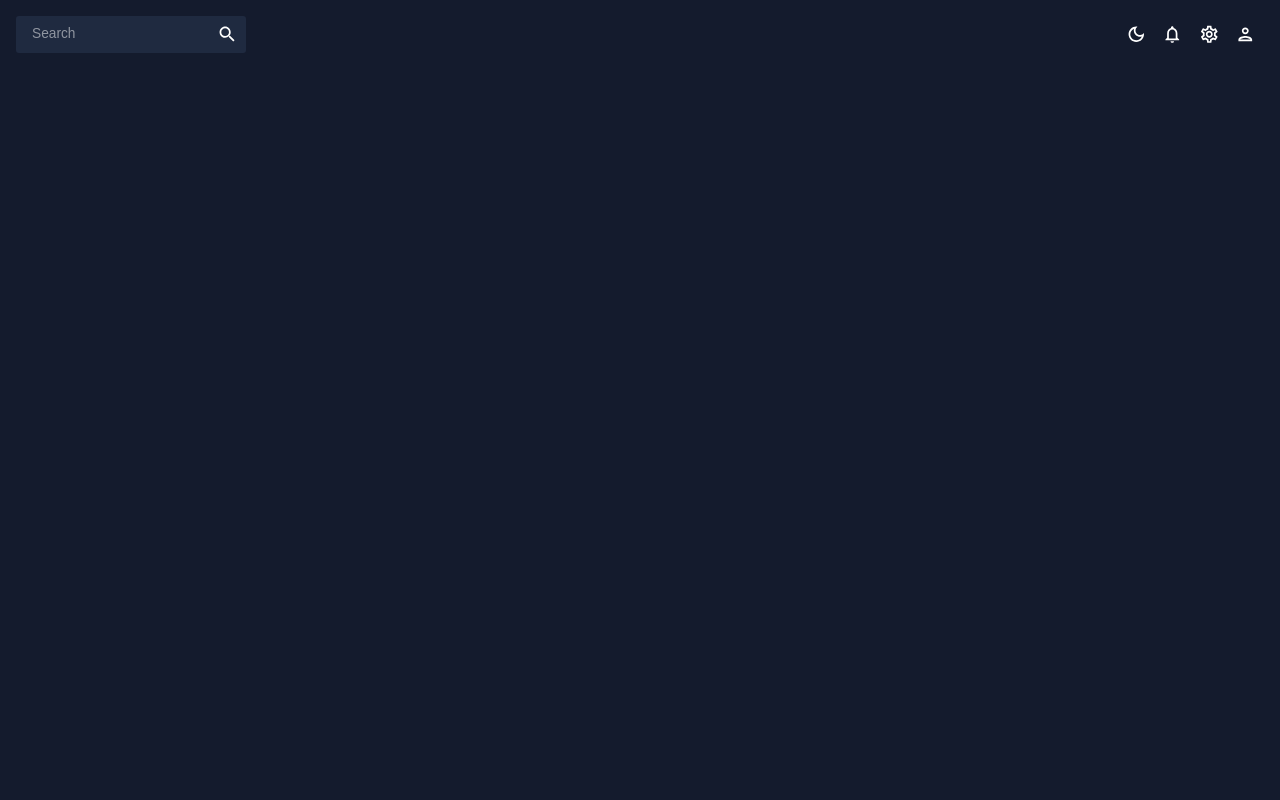
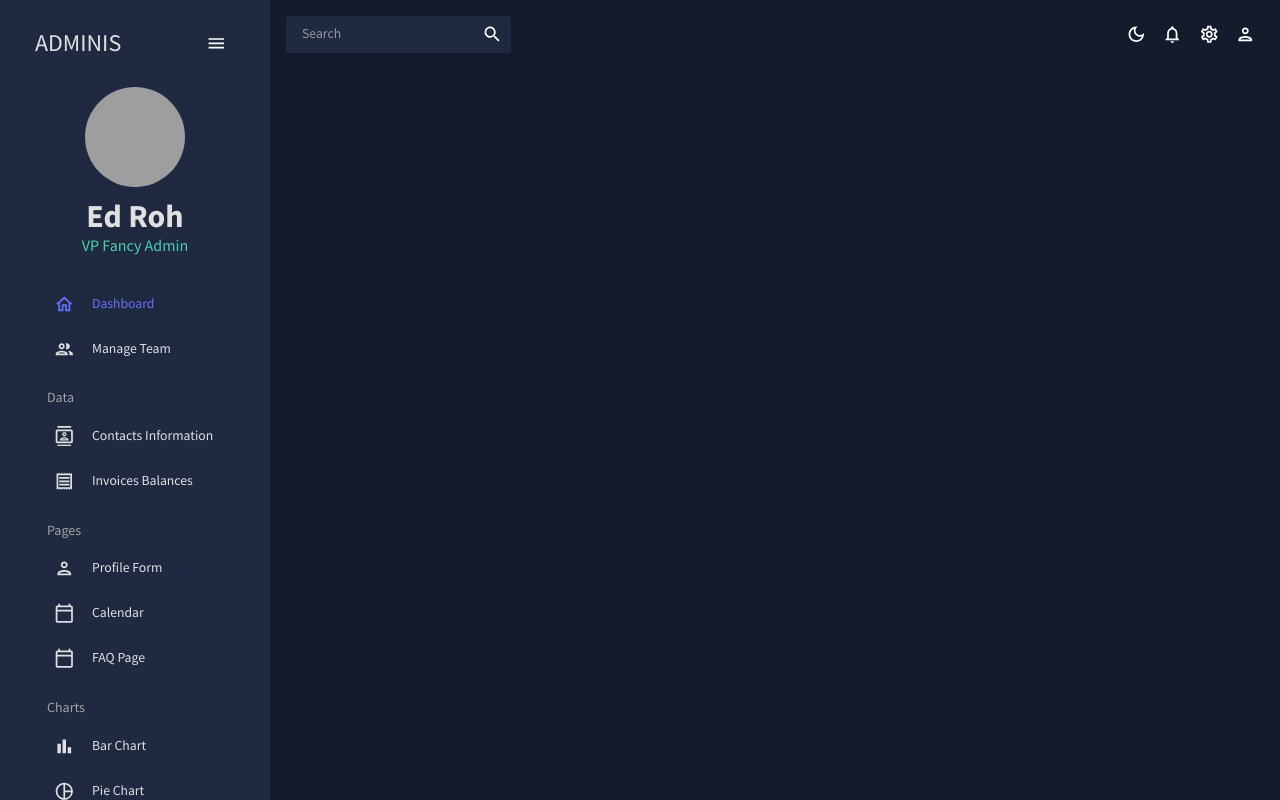
Before and after one commit to Abhishek-Shukla-github/Data-gauge, a React (Vite) app: page / in a window 1280 px wide. Built offline with nearby package versions, Linux system fonts and the light colour scheme; grey boxes are pictures that could not be loaded.

Commit message:
Add Sidebar

```diff
--- a/src/App.jsx
+++ b/src/App.jsx
@@ -1,7 +1,21 @@
 // import { useState } from 'react'
 import { ColorModeContext, useMode } from "./theme";
 import { CssBaseline, ThemeProvider } from "@mui/material";
+import { Routes, Route } from "react-router-dom";
 import Topbar from "./scenes/global/Topbar";
+import Sidebar from "./scenes/global/Sidebar";
+// import Dashboard from "./scenes/dashboard";
+// import Team from "./scenes/team";
+// import Invoices from "./scenes/invoices";
+// import Contacts from "./scenes/contacts";
+// import Bar from "./scenes/bar";
+// import Form from "./scenes/form";
+// import Line from "./scenes/line";
+// import Pie from "./scenes/pie";
+// import FAQ from "./scenes/faq";
+// import Geography from "./scenes/geography";
+// import Calendar from "./scenes/calendar/calendar";
+
 
 function App() {
   const [theme, colorMode] = useMode();
@@ -10,8 +24,22 @@
       <ThemeProvider theme={theme}>
         <CssBaseline />
         <div className='app'>
+          <Sidebar />
           <main className="content">
             <Topbar />
+            {/* <Routes>
+              <Route path="/" element={<Dashboard />} />
+              <Route path="/team" element={<Team />} />
+              <Route path="/contacts" element={<Contacts />} />
+              <Route path="/invoices" element={<Invoices />} />
+              <Route path="/form" element={<Form />} />
+              <Route path="/bar" element={<Bar />} />
+              <Route path="/pie" element={<Pie />} />
+              <Route path="/line" element={<Line />} />
+              <Route path="/faq" element={<FAQ />} />
+              <Route path="/calendar" element={<Calendar />} />
+              <Route path="/geography" element={<Geography />} />
+            </Routes> */}
           </main>
         </div>
         </ThemeProvider>
--- a/src/main.jsx
+++ b/src/main.jsx
@@ -1,7 +1,7 @@
 import React from 'react'
 import ReactDOM from 'react-dom/client'
 import App from './App.jsx'
-// import './index.css'
+import './index.css'
 import { BrowserRouter } from 'react-router-dom'
 
 
--- a/src/scenes/global/Sidebar.jsx
+++ b/src/scenes/global/Sidebar.jsx
@@ -1,9 +1,231 @@
-// import React from 'react'
+import { useState } from "react";
+import { ProSidebar, Menu, MenuItem } from "react-pro-sidebar";
+import { Box, IconButton, Typography, useTheme } from "@mui/material";
+import { Link } from "react-router-dom";
+import "react-pro-sidebar/dist/css/styles.css";
+import { tokens } from "../../theme";
+import HomeOutlinedIcon from "@mui/icons-material/HomeOutlined";
+import PeopleOutlinedIcon from "@mui/icons-material/PeopleOutlined";
+import ContactsOutlinedIcon from "@mui/icons-material/ContactsOutlined";
+import ReceiptOutlinedIcon from "@mui/icons-material/ReceiptOutlined";
+import PersonOutlinedIcon from "@mui/icons-material/PersonOutlined";
+import CalendarTodayOutlinedIcon from "@mui/icons-material/CalendarTodayOutlined";
+import HelpOutlineOutlinedIcon from "@mui/icons-material/HelpOutlineOutlined";
+import BarChartOutlinedIcon from "@mui/icons-material/BarChartOutlined";
+import PieChartOutlineOutlinedIcon from "@mui/icons-material/PieChartOutlineOutlined";
+import TimelineOutlinedIcon from "@mui/icons-material/TimelineOutlined";
+import MenuOutlinedIcon from "@mui/icons-material/MenuOutlined";
+import MapOutlinedIcon from "@mui/icons-material/MapOutlined";
+
+const Item = ({ title, to, icon, selected, setSelected }) => {
+  const theme = useTheme();
+  const colors = tokens(theme.palette.mode);
+  return (
+    <MenuItem
+      active={selected === title}
+      style={{
+        color: colors.grey[100],
+      }}
+      onClick={() => setSelected(title)}
+      icon={icon}
+    >
+      <Typography>{title}</Typography>
+      <Link to={to} />
+    </MenuItem>
+  );
+};
 
 const Sidebar = () => {
+  const theme = useTheme();
+  const colors = tokens(theme.palette.mode);
+  const [isCollapsed, setIsCollapsed] = useState(false);
+  const [selected, setSelected] = useState("Dashboard");
+
+  const SidebarData = [
+    {
+      title: "Dashboard",
+      to: "/",
+      icon: <HomeOutlinedIcon />,
+      selected: selected,
+      setSelected: setSelected,
+    },
+    {
+      title: "Manage Team",
+      to: "/team",
+      icon: <PeopleOutlinedIcon />,
+      selected: selected,
+      setSelected: setSelected,
+    },
+    {
+      title: "Contacts Information",
+      to: "/contacts",
+      icon: <ContactsOutlinedIcon />,
+      selected: selected,
+      setSelected: setSelected,
+    },
+    {
+      title: "Invoices Balances",
+      to: "/invoices",
+      icon: <ReceiptOutlinedIcon />,
+      selected: selected,
+      setSelected: setSelected,
+    },
+    {
+      title: "Profile Form",
+      to: "/form",
+      icon: <PersonOutlinedIcon />,
+      selected: selected,
+      setSelected: setSelected,
+    },
+    {
+      title: "Calendar",
+      to: "/calendar",
+      icon: <CalendarTodayOutlinedIcon />,
+      selected: selected,
+      setSelected: setSelected,
+    },
+    {
+      title: "FAQ Page",
+      to: "/faq",
+      icon: <CalendarTodayOutlinedIcon />,
+      selected: selected,
+      setSelected: setSelected,
+    },
+    {
+      title: "Bar Chart",
+      to: "/bar",
+      icon: <BarChartOutlinedIcon />,
+      selected: selected,
+      setSelected: setSelected,
+    },
+    {
+      title: "Pie Chart",
+      to: "/pie",
+      icon: <PieChartOutlineOutlinedIcon />,
+      selected: selected,
+      setSelected: setSelected,
+    },
+    {
+      title: "Line Chart",
+      to: "/line",
+      icon: <TimelineOutlinedIcon />,
+      selected: selected,
+      setSelected: setSelected,
+    },
+    {
+      title: "Geography Chart",
+      to: "/geography",
+      icon: <MapOutlinedIcon />,
+      selected: selected,
+      setSelected: setSelected,
+    },
+  ];
+
   return (
-    <div>Sidebar</div>
-  )
-}
+    <Box
+      sx={{
+        "& .pro-sidebar-inner": {
+          background: `${colors.primary[400]} !important`,
+        },
+        "& .pro-icon-wrapper": {
+          backgroundColor: "transparent !important",
+        },
+        "& .pro-inner-item": {
+          padding: "5px 35px 5px 20px !important",
+        },
+        "& .pro-inner-item:hover": {
+          color: "#868dfb !important",
+        },
+        "& .pro-menu-item.active": {
+          color: "#6870fa !important",
+        },
+      }}
+    >
+      <ProSidebar collapsed={isCollapsed}>
+        <Menu iconShape="square">
+          {/* LOGO AND MENU ICON */}
+          <MenuItem
+            onClick={() => setIsCollapsed(!isCollapsed)}
+            icon={isCollapsed ? <MenuOutlinedIcon /> : undefined}
+            style={{
+              margin: "10px 0 20px 0",
+              color: colors.grey[100],
+            }}
+          >
+            {!isCollapsed && (
+              <Box
+                display="flex"
+                justifyContent="space-between"
+                alignItems="center"
+                ml="15px"
+              >
+                <Typography variant="h3" color={colors.grey[100]}>
+                  ADMINIS
+                </Typography>
+                <IconButton onClick={() => setIsCollapsed(!isCollapsed)}>
+                  <MenuOutlinedIcon />
+                </IconButton>
+              </Box>
+            )}
+          </MenuItem>
 
-export default Sidebar
+          {!isCollapsed && (
+            <Box mb="25px">
+              <Box display="flex" justifyContent="center" alignItems="center">
+                <img
+                  alt="profile-user"
+                  width="100px"
+                  height="100px"
+                  src={`../../assets/user.png`}
+                  style={{ cursor: "pointer", borderRadius: "50%" }}
+                />
+              </Box>
+              <Box textAlign="center">
+                <Typography
+                  variant="h2"
+                  color={colors.grey[100]}
+                  fontWeight="bold"
+                  sx={{ m: "10px 0 0 0" }}
+                >
+                  Ed Roh
+                </Typography>
+                <Typography variant="h5" color={colors.greenAccent[500]}>
+                  VP Fancy Admin
+                </Typography>
+              </Box>
+            </Box>
+          )}
+
+          <Box paddingLeft={isCollapsed ? undefined : "10%"}>
+            {SidebarData.map((SidebarItem, i) => (
+              // 1, 3, 6
+              <>
+                <Item
+                  key={SidebarItem.to}
+                  title={SidebarItem.title}
+                  to={SidebarItem.to}
+                  icon={SidebarItem.icon}
+                  selected={selected}
+                  setSelected={setSelected}
+                />
+                <div>
+                  {i === 1 || i === 3 || i === 6 ? (
+                    <Typography
+                      variant="h6"
+                      color={colors.grey[300]}
+                      sx={{ m: "15px 0 5px 20px" }}
+                    >
+                      {i === 1 ? "Data" : i === 3 ? "Pages" : "Charts"}
+                    </Typography>
+                  ) : null}
+                </div>
+              </>
+            ))}
+          </Box>
+        </Menu>
+      </ProSidebar>
+    </Box>
+  );
+};
+
+export default Sidebar;
--- a/src/scenes/global/Topbar.jsx
+++ b/src/scenes/global/Topbar.jsx
@@ -11,11 +11,8 @@
 
 const Topbar = () => {
   const theme = useTheme();
-  console.log("theme",theme)
   const colors = tokens(theme.palette.mode);
-  console.log("colors",colors)
   const colorMode = useContext(ColorModeContext);
-  console.log("colorMode",colorMode)
 
   return (
     <Box display="flex" justifyContent="space-between" p={2}>
```
Also changed, not shown: src/scenes/dashboard/Dashboard.jsx (added, +9 -0 lines).
